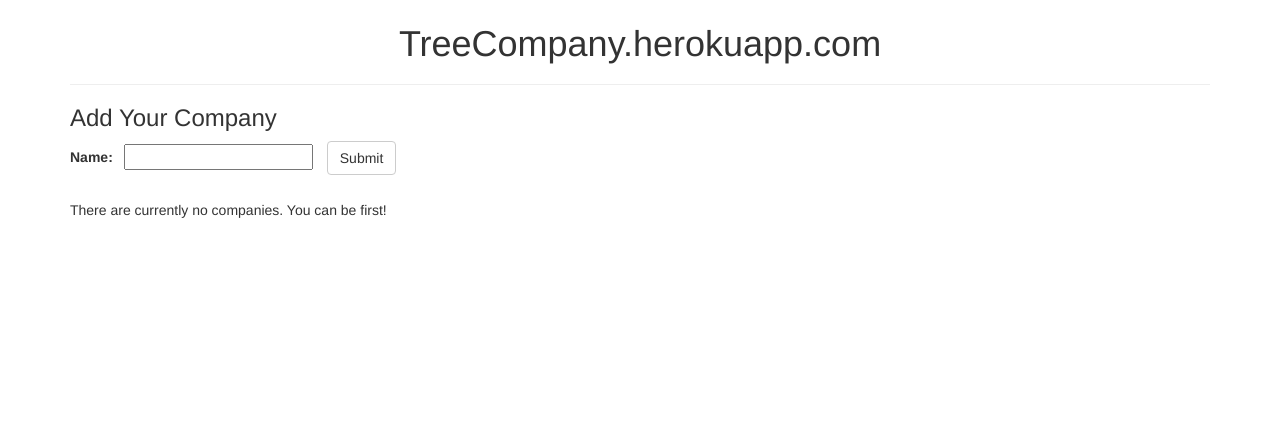
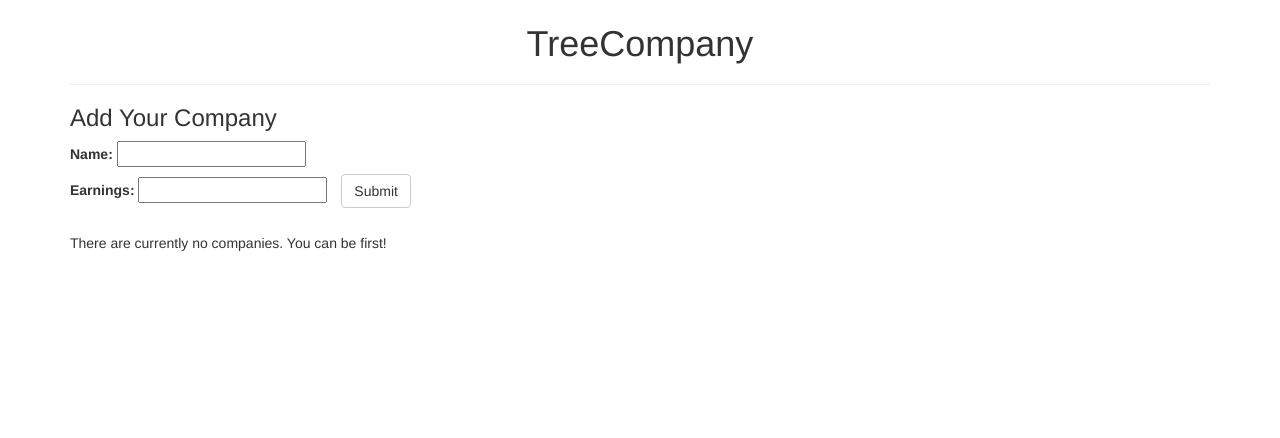
Before and after one commit to Fiques/django-tree-structure, a Django app: template tree/templates/tree/index.html in a window 1280 px wide. Shown: the part 51-489 px from the top of the page. Run offline with Django 3.2, Linux system fonts and the light colour scheme; the template is opened without the code that fills it: values that come from a table or form of the project are taken from there, others are empty; parts of the project's set-up code (start-up, migrations or seed data) failed here and were passed over; some libraries are stand-ins or nearby versions.

Commit message:
Added earnings field

```diff
--- a/tree/forms.py
+++ b/tree/forms.py
@@ -8,4 +8,4 @@ class CompanyForm(forms.ModelForm):
 
 	class Meta:
 		model = Company
-		fields = ('name',)
+		fields = ('name', 'earnings',)
--- a/tree/models.py
+++ b/tree/models.py
@@ -6,6 +6,7 @@ from dbarray import IntegerArrayField
 
 class Company(models.Model):
 	name = models.CharField(max_length=50)
+	earnings = models.IntegerField(blank=True, null=True)
 	path = IntegerArrayField(blank=True, editable=False)
 	depth = models.PositiveSmallIntegerField(default=0)
 
--- a/tree/templates/tree/index.html
+++ b/tree/templates/tree/index.html
@@ -44,7 +44,7 @@
 
     <div class="container">
       <div class="row">
-        <h1 class="text-center">TreeCompany.herokuapp.com</h1>
+        <h1 class="text-center">TreeCompany</h1>
         <hr>
         <h3>Add Your Company</h3>
         <form id="postcompany" method="post" action="">
@@ -59,6 +59,7 @@
         {% for company in company_tree %}
             <li id="{{ company.id }}" class="company" style="margin-left:{{ company.depth|add:company.depth }}em;">
                 <strong><p>{{company.name}}</p></strong>
+                <p>Estimated Earnings: {{ company.earnings }}K$</p>
 
                 <p><a href="" class="subcompany">Add <i class="fa fa-plus"></i></a></p>
             </li>
--- a/treeStructure/static/css/style.css
+++ b/treeStructure/static/css/style.css
@@ -35,8 +35,8 @@ a:hover {
     }
 
 #postcompany label {
-    width: 50px;
-    display: inline-block;
+    width: 500px;
+    display: inline;
 }
 
 .company {
```
Also changed, not shown: tree/migrations/0002_company_earnings.py (added), tree/migrations/0003_auto_20160320_1625.py (added), tree/migrations/0004_auto_20160320_1629.py (added), tree/migrations/0005_auto_20160320_1630.py (added), tree/migrations/0006_auto_20160320_1633.py (added).
